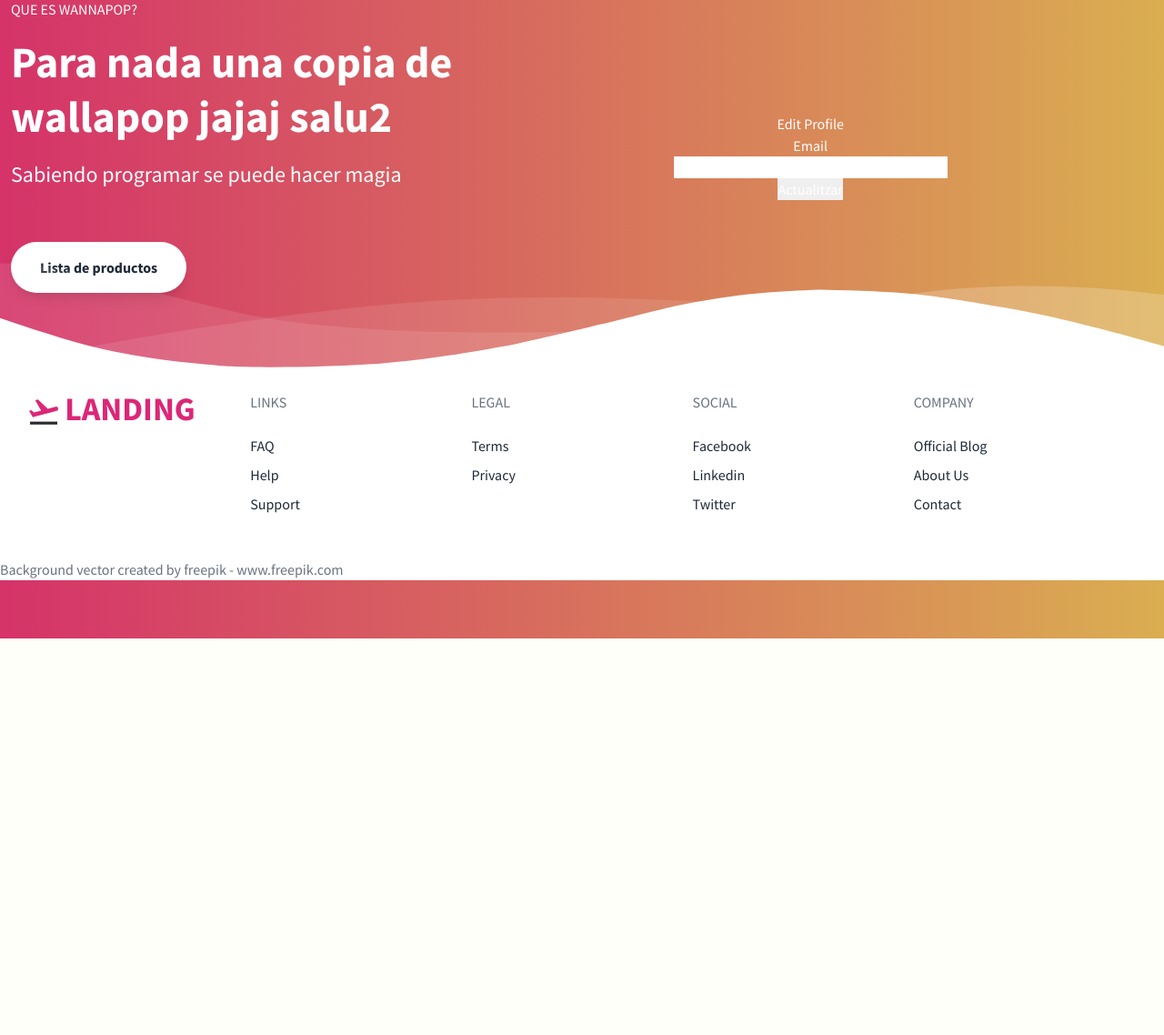
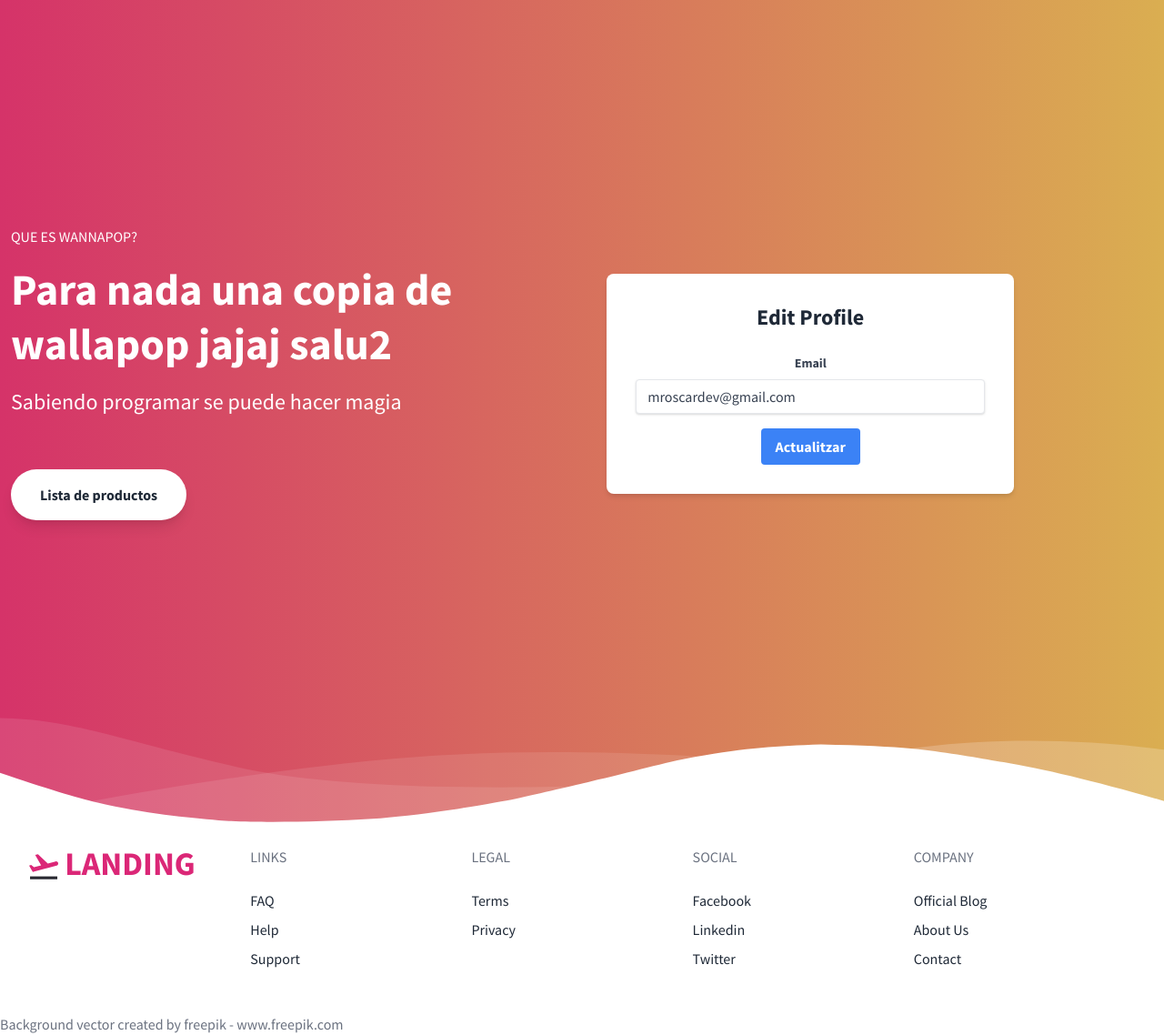
Before and after one commit to mroscardev91/m12-projecte, a Flask app: page /profile in a window 1280 px wide. Shown: the part 98-1236 px from the top of the page at 91% size. Before the commit the page ends 800 px from the top, so only its background shows below. Run offline with Flask 3, Linux system fonts and the light colour scheme; a user stored in the database is signed in; parts of the project's set-up code (start-up, migrations or seed data) failed here and were passed over.

Commit message:
fix apariencie

```diff
--- a/wannapop/templates/auth/profile.html
+++ b/wannapop/templates/auth/profile.html
@@ -5,14 +5,20 @@
 {% block content %}
 
 
-<h1>Edit Profile</h1>
-<form method="post">
-    {{ form.hidden_tag() }}
-    <p>
-        {{ form.email.label }}<br>
-        {{ form.email(size=32) }}
-    </p>
-    <p>{{ form.submit() }}</p>
-</form>
+<div class="flex items-center justify-center h-screen">
+    <div class="bg-white p-8 rounded-lg shadow-md w-full max-w-md">
+        <h1 class="text-2xl font-bold mb-6 text-gray-800 text-center">Edit Profile</h1>
+        <form method="post" class="space-y-4">
+            {{ form.hidden_tag() }}
+            <div>
+                {{ form.email.label(class="block text-gray-700 text-sm font-bold mb-2") }}
+                {{ form.email(size=32, class="shadow appearance-none border rounded w-full py-2 px-3 text-gray-700 leading-tight focus:outline-none focus:shadow-outline") }}
+            </div>
+            <div class="flex justify-center">
+                {{ form.submit(class="bg-blue-500 hover:bg-blue-700 text-white font-bold py-2 px-4 rounded focus:outline-none focus:shadow-outline") }}
+            </div>
+        </form>
+    </div>
+</div>
 
 {% endblock %}
```
